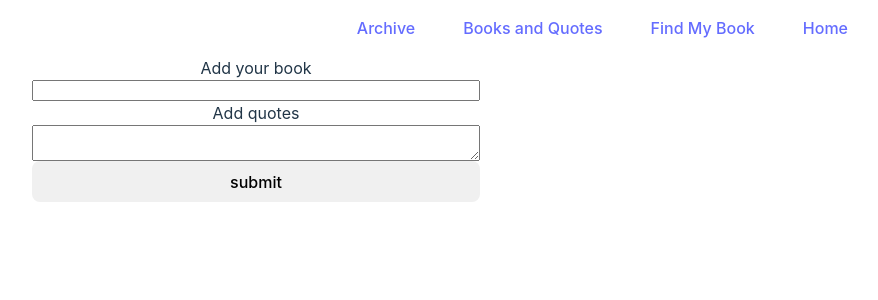
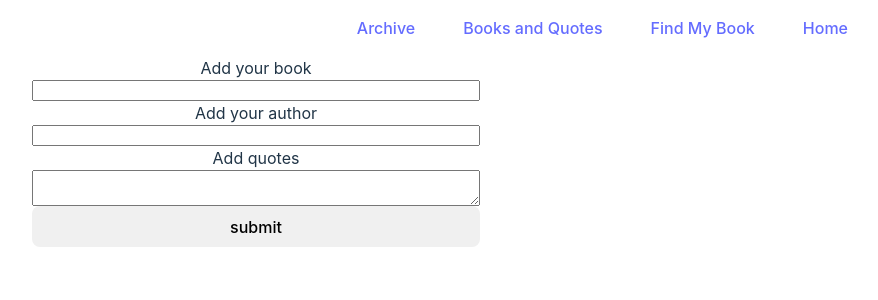
Before and after one commit to lenayoo/lenalibrary, a React (Vite) app: page /booksandquotes in a window 1280 px wide. Shown: the top 300 px of the page, without its empty margins (384-1262 px from the left). Built offline with nearby package versions, Linux system fonts and the light colour scheme.

Commit message:
add author

```diff
--- a/src/pages/Form.tsx
+++ b/src/pages/Form.tsx
@@ -7,9 +7,11 @@ import { collection } from "firebase/firestore";
 function Form() {
   const [bookquotes, setBookQuotes] = useState<{
     bookTitle: string;
+    author: string;
     quotesInput: string;
   }>({
     bookTitle: "",
+    author: "",
     quotesInput: ""
   });
 
@@ -35,6 +37,7 @@ function Form() {
     }
     setBookQuotes({
       bookTitle: "",
+      author: "",
       quotesInput: ""
     });
   };
@@ -48,6 +51,12 @@ function Form() {
         <input
           name="bookTitle"
           value={bookquotes.bookTitle}
+          onChange={inputHandler}
+        />
+        <label>Add your author</label>
+        <input
+          name="author"
+          value={bookquotes.author}
           onChange={inputHandler}
         />
         <label>Add quotes</label>
```
